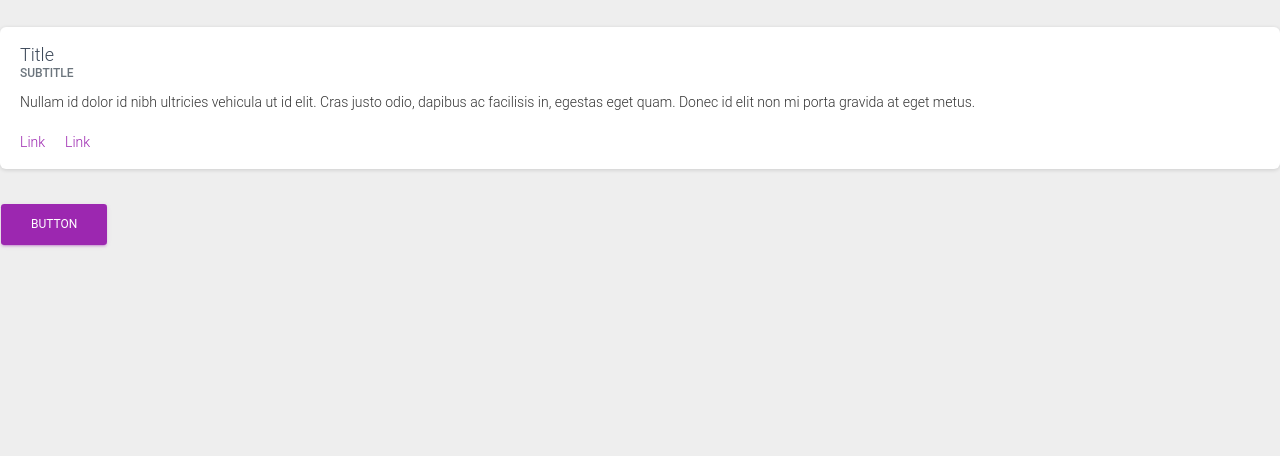
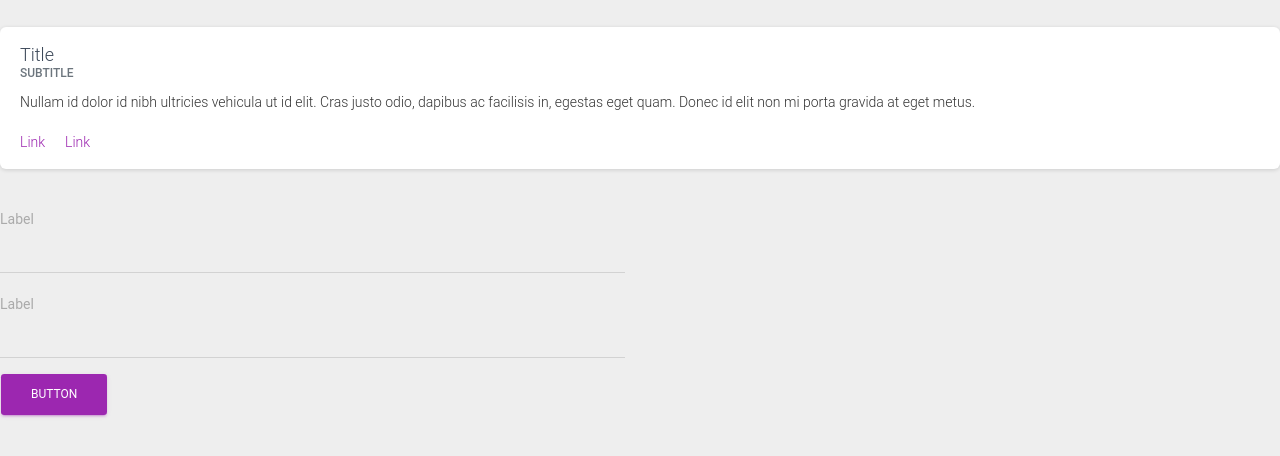
Before and after one commit to skcbbasha/procure, a plain HTML site: page index.html in a window 1280 px wide. Shown: the part 96-552 px from the top of the page. Drawn offline with Linux system fonts and the light colour scheme.

Commit message:
Update index.html

```diff
--- a/index.html
+++ b/index.html
@@ -18,7 +18,16 @@
             <h6 class="text-muted card-subtitle mb-2">Subtitle</h6>
             <p class="card-text">Nullam id dolor id nibh ultricies vehicula ut id elit. Cras justo odio, dapibus ac facilisis in, egestas eget quam. Donec id elit non mi porta gravida at eget metus.</p><a class="card-link" href="#">Link</a><a class="card-link" href="#">Link</a>
         </div>
-    </div><button class="btn btn-primary" type="button">Button</button>
+    </div>
+    <div class="row">
+        <div class="col">
+            <form>
+                <div class="form-group"><label>Label</label><input class="form-control" type="text"></div>
+                <div class="form-group"><label>Label</label><input class="form-control" type="text"></div><button class="btn btn-primary" type="button">Button</button>
+            </form>
+        </div>
+        <div class="col"></div>
+    </div>
     <script src="assets/js/jquery.min.js"></script>
     <script src="assets/bootstrap/js/bootstrap.min.js"></script>
 </body>
```
